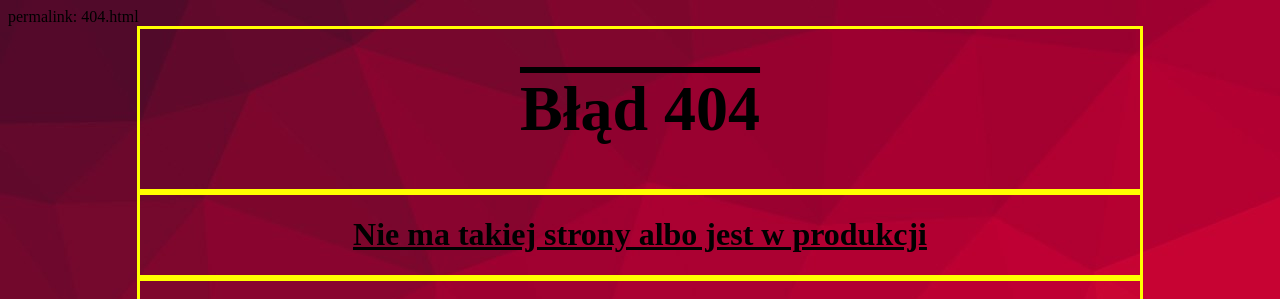
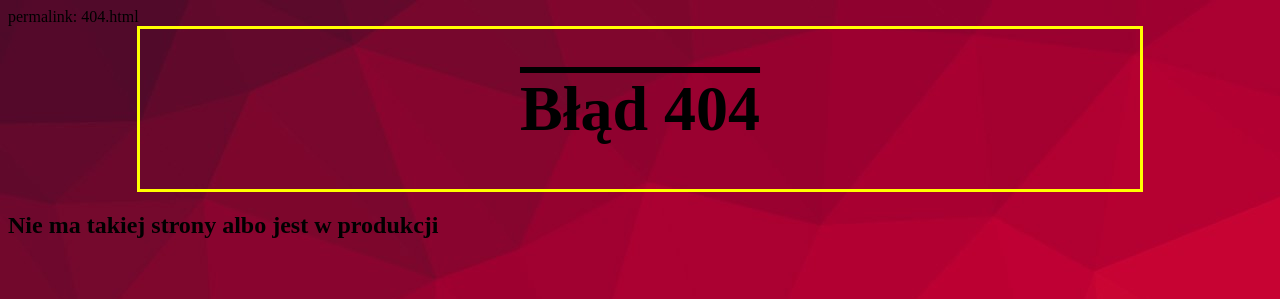
Before and after one commit to 19dkacperpamula/19dkacperpamula.github.io, a plain HTML site: page 404.html in a window 1280 px wide. Shown: the top 299 px of the page. Drawn offline with Linux system fonts and the light colour scheme.

Commit message:
Update 404.html

```diff
--- a/404.html
+++ b/404.html
@@ -11,10 +11,12 @@ permalink: 404.html
  <body>
   <div id="s1">
    <h1>Błąd 404</h1>
-  </div>
-  <div id="s2">
-  <h1>Nie ma takiej strony albo jest w produkcji</h1>
-  </div>
+   </div>
+
+  <h2>Nie ma takiej strony albo jest w produkcji</h2>
+	 </br>
+	 </br>
+	</br>
   <div id="s4">
    <h1> Gdzie możesz mnie znaleźć?<h1>
    </div>
```
